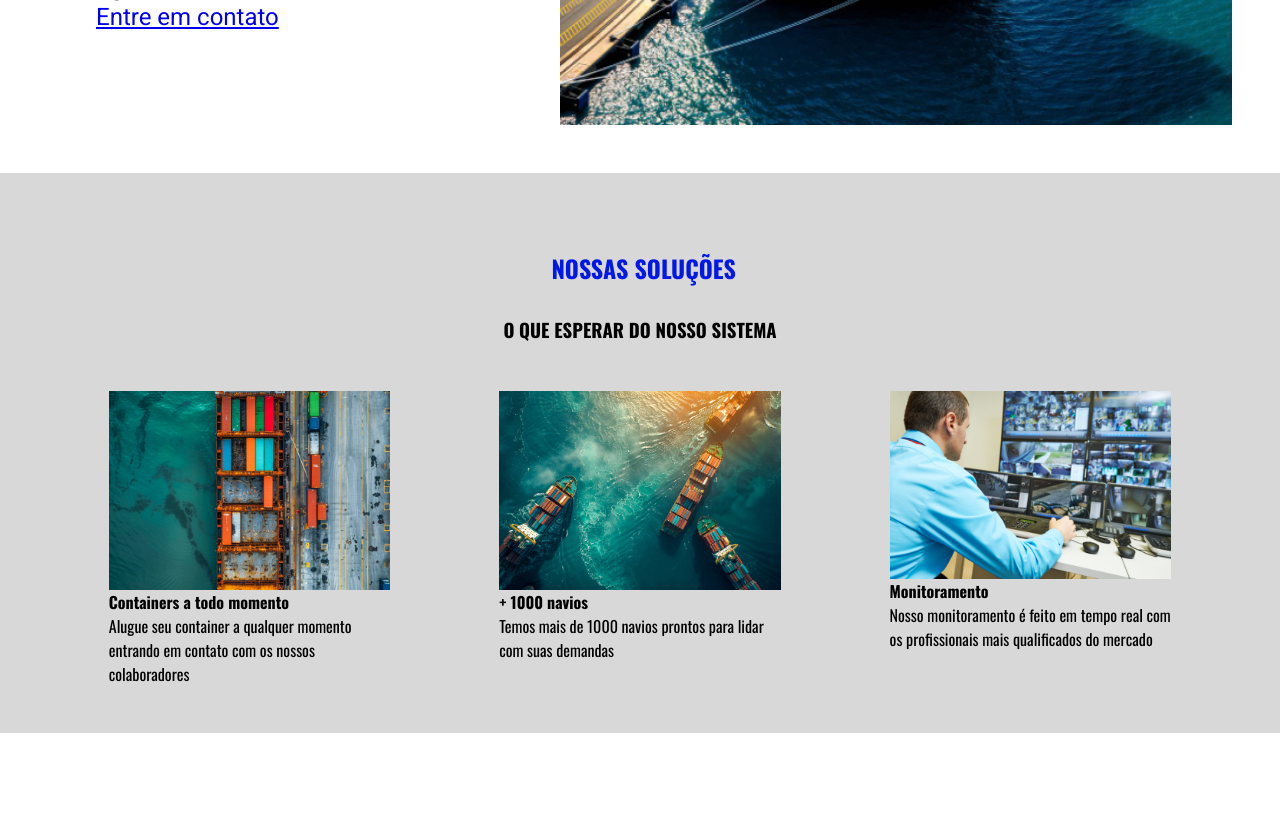
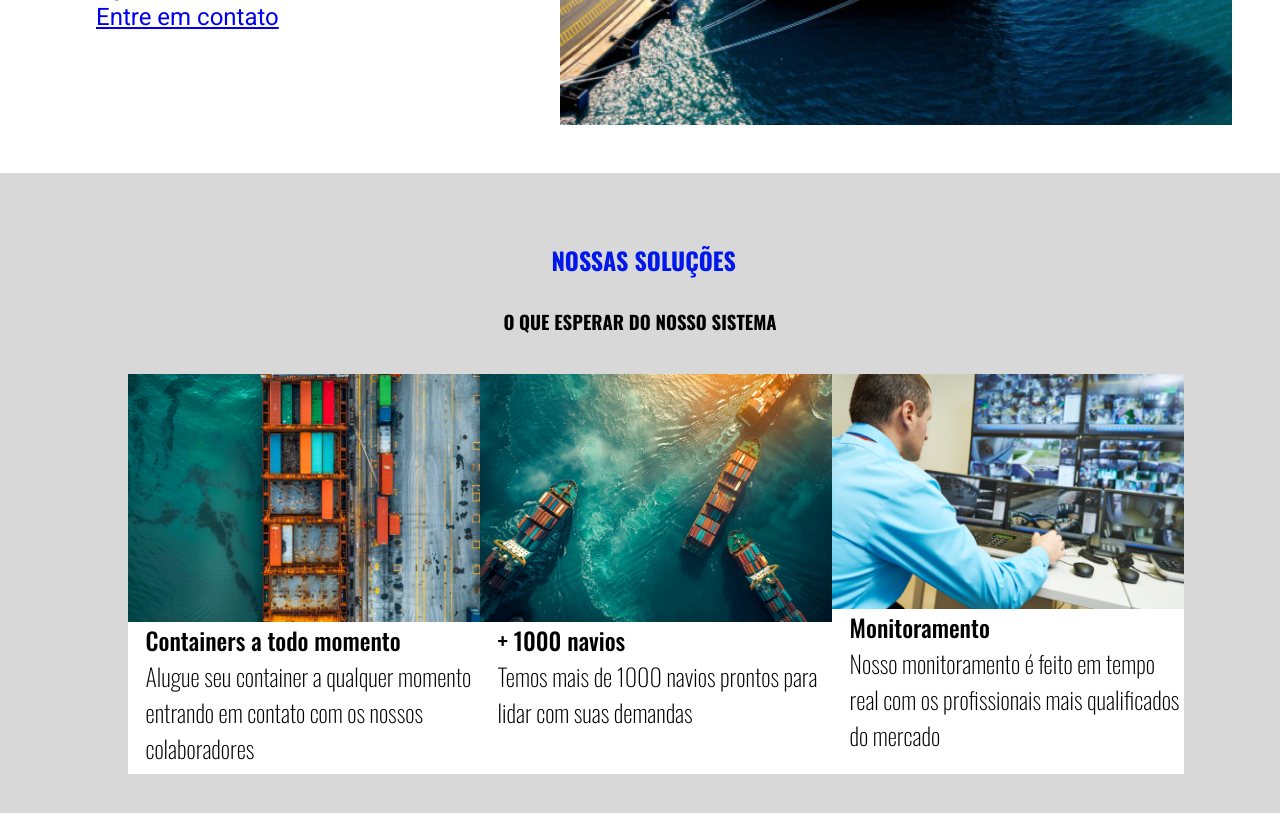
Before and after one commit to Danda-coder/Projeto-Porto-Log-stica, a plain HTML site: page index.html in a window 1280 px wide. Shown: the part 1611-2424 px from the top of the page. Before the commit the page ends 2344 px from the top, so only its background shows below. Drawn offline with nearby package versions, Linux system fonts and the light colour scheme.

Commit message:
Projeto Porto Logística.

```diff
--- a/index.html
+++ b/index.html
@@ -56,14 +56,14 @@
         <section>
             <article>
                <img src="imagens/img_box_1.png" alt="transpoete e logistica"/>
-               <h4>Containers a todo momento</h4>
+               <h5>Containers a todo momento</h5>
                <p>Alugue seu container a qualquer momento entrando em contato com os nossos colaboradores</p>
             </article>
 
 
         <article>
             <img src="imagens/img_box_2.png" alt="logistica dos produtos"/>
-            <h4>+ 1000 navios</h4>
+            <h5>+ 1000 navios</h5>
              <p>Temos mais de 1000 navios prontos para lidar com suas demandas</p>
         </article>
 
@@ -71,7 +71,7 @@
 
         <article>
                <img src="imagens/img_box_3.png" alt="monitoriamento"/>
-               <h4>Monitoramento</h4>
+               <h5>Monitoramento</h5>
              <p>Nosso monitoramento é feito em tempo real com os profissionais mais qualificados do mercado</p>
         </article>
             </section>
--- a/style.scss
+++ b/style.scss
@@ -119,7 +119,7 @@ button{
     }
 }
 .soluçoes{
-  height: 70vh;
+  height: 80vh;
   justify-content:space-evenly;
   background-color: #D8D8D8;
   display: flex;
@@ -139,17 +139,31 @@ button{
         }
 
   section{
-
-    display: flex;
+      display: flex;
+      width: 80%;
     justify-content: space-evenly
 
   }
    article{
     display: flex;
- border: bo;
-width: 22%;
+    background-color: white;
+width: 22rem;
 flex-direction: column;
+height: 25rem;
 
+h5{
+  font-size: 1.5rem;
+  font-family: "Oswald","sans-serif";
+  font-weight: 500;
+margin-left: 5%;
+}
+ p{
+  font-family: "Oswald","sans-serif";
+  font-size: 1.5em;
+  font-weight: 200;
+  margin-left: 5%;
+  height: 30rem;
+ }
 
    }
 }
```
Also changed, not shown: style.css, 1 other file.
